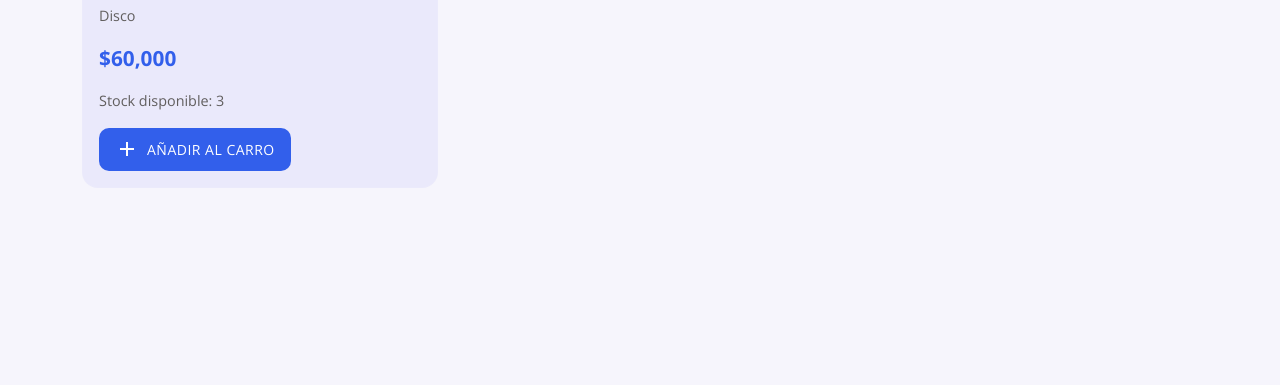
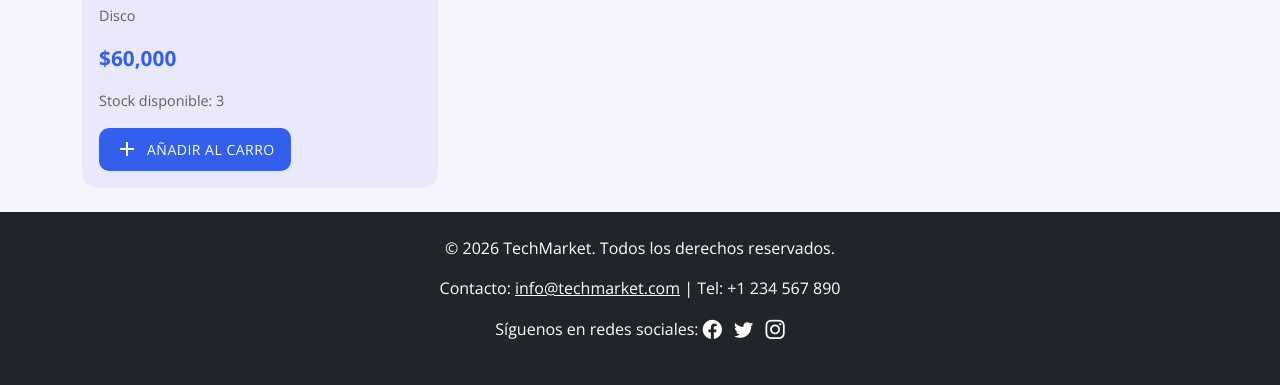
Before and after one commit to iiridiscente/Proyecto-vue.js, a plain HTML site: page Catalogo_CDN/index.html in a window 1280 px wide. Shown: the part 1702-2087 px from the top of the page. Before the commit the page ends 1914 px from the top, so only its background shows below. Drawn offline with nearby package versions, Linux system fonts and the light colour scheme.

Commit message:
footer agregado

```diff
--- a/Catalogo_CDN/index.html
+++ b/Catalogo_CDN/index.html
@@ -21,6 +21,8 @@
     <link rel="preconnect" href="https://fonts.gstatic.com" crossorigin>
     <link href="https://fonts.googleapis.com/css2?family=Open+Sans:ital,wght@0,300..800;1,300..800&display=swap"
         rel="stylesheet">
+    <!-- Bootstrap Icons -->
+    <link href="https://cdn.jsdelivr.net/npm/bootstrap-icons@1.10.5/font/bootstrap-icons.css" rel="stylesheet">
 </head>
 
 <body>
@@ -87,6 +89,18 @@
 
     </div>
 
+    <!-- Footer -->
+    <footer class="footer-tech bg-dark text-white py-4">
+        <div class="container text-center">
+            <p>© 2026 TechMarket. Todos los derechos reservados.</p>
+            <p>Contacto: <a href="mailto:info@techmarket.com" class="text-white">info@techmarket.com</a> | Tel: +1 234 567 890</p>
+            <p>Síguenos en redes sociales:
+                <a href="#" class="text-white me-2"><i class="bi bi-facebook"></i></a>
+                <a href="#" class="text-white me-2"><i class="bi bi-twitter"></i></a>
+                <a href="#" class="text-white"><i class="bi bi-instagram"></i></a>
+            </p>
+        </div>
+    </footer>
 
     <!-- Js con la información del catálogo -->
     <script src="app.js"></script>
--- a/Catalogo_CDN/styles.css
+++ b/Catalogo_CDN/styles.css
@@ -109,3 +109,24 @@ body {
     background-color: #1e3888;
     transform: scale(1.03);
 }
+
+
+/* Footer */
+.footer-tech {
+    background-color: #222;
+    color: #fff;
+}
+.footer-tech a {
+    color: #fff;
+    text-decoration: underline;
+}
+.footer-tech a:hover {
+    color: #ccc;
+    text-decoration: none;
+}
+
+/* Social icon sizing */
+.footer-tech i {
+    font-size: 1.2rem;
+    vertical-align: middle;
+}
```
